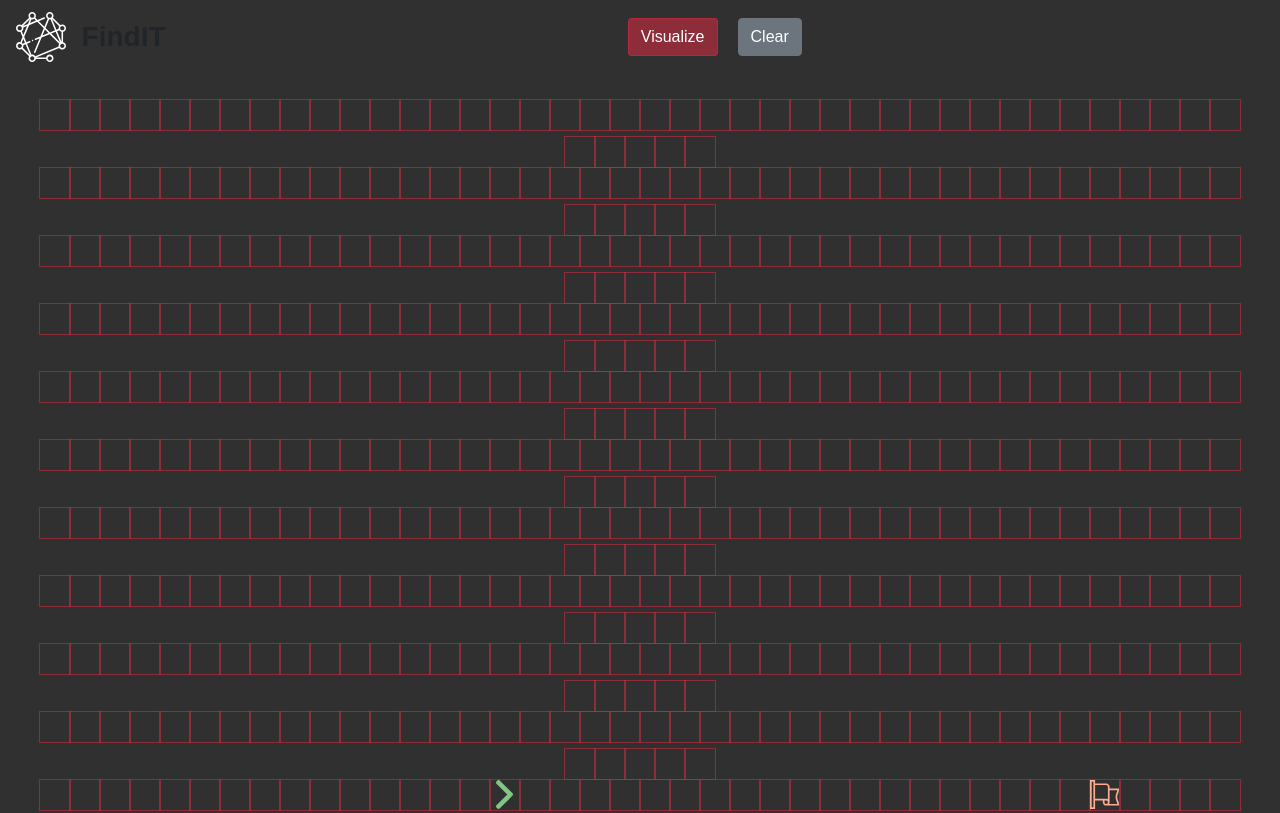
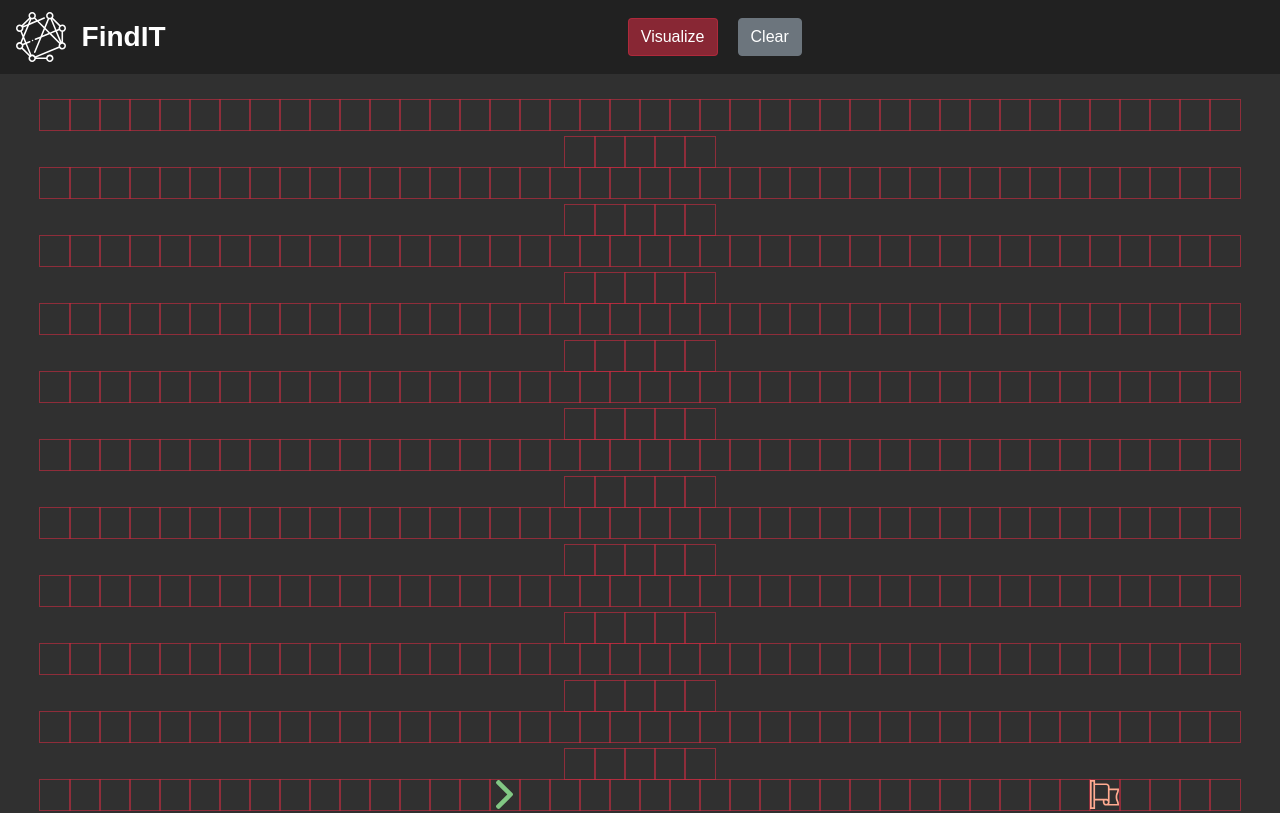
Before and after one commit to SebaLopez94/2D-Pathfinding-Visualizer, a React (Create React App) app: page / in a window 1280 px wide. Shown: the top 813 px of the page. Built offline with nearby package versions, Linux system fonts and the light colour scheme.

Commit message:
Clear functionality Navbar fix

```diff
--- a/src/components/Layout/Navbar.css
+++ b/src/components/Layout/Navbar.css
@@ -1,4 +1,4 @@
-functionality.App-header {
+.App-header {
   background-color: #212121;
   color: white;
 }
```
